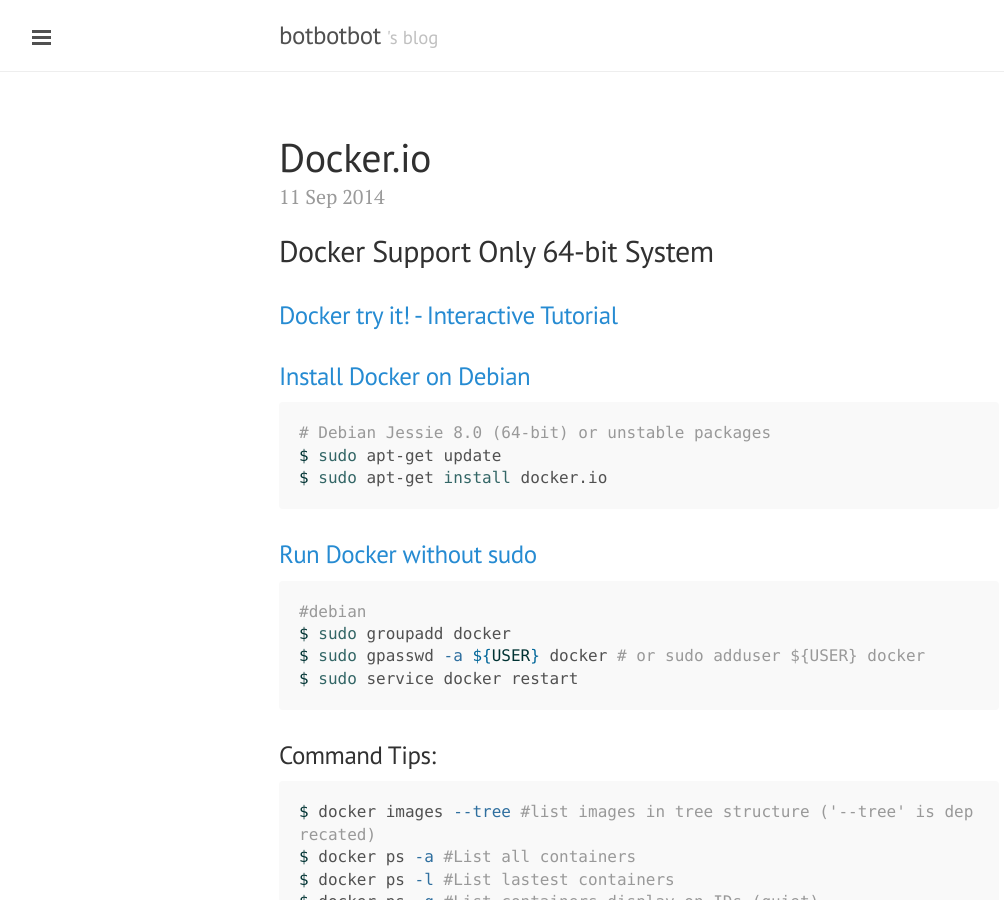
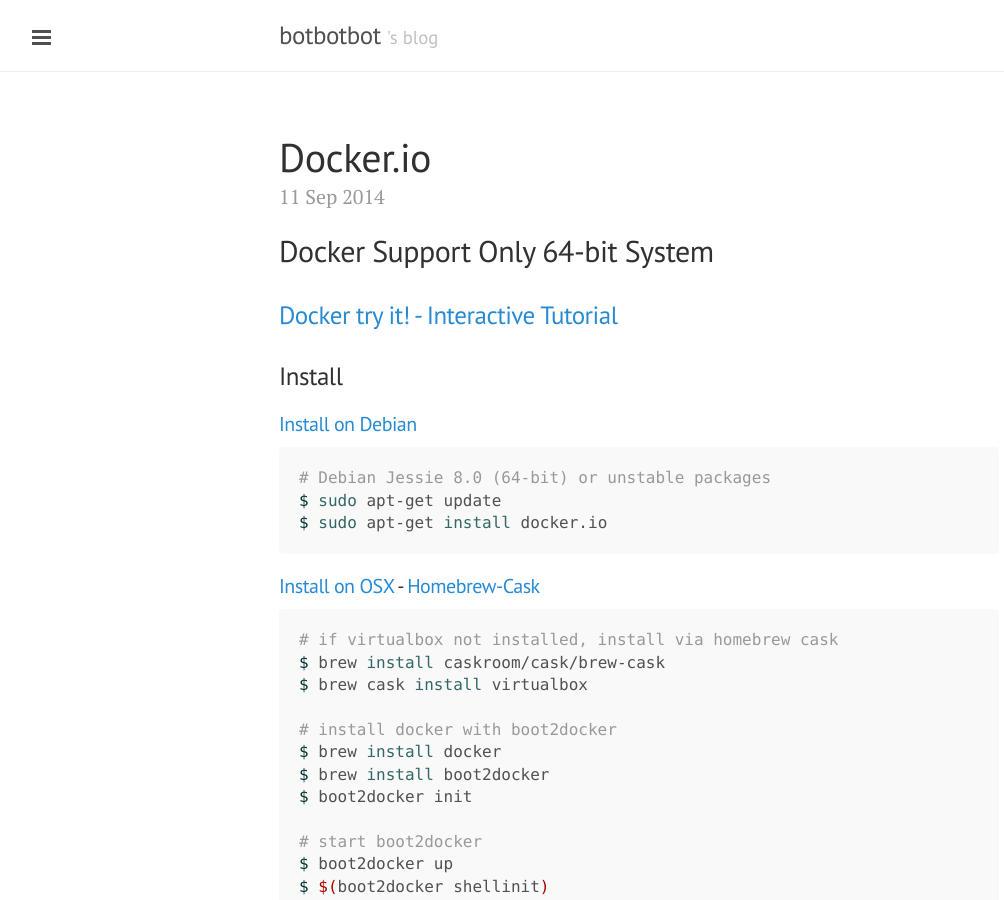
Before and after one commit to ibotdotout/ibotdotout.github.io, a Jekyll site: the page built from _posts/2014-09-11-docker.md, in a window 1280 px wide and 900 px high. Shown: the whole window, without its empty margins (1-1005 px from the left). Built offline with Jekyll 4.4.1, drawn with Linux system fonts in a browser that asks for light colours; Markdown is read by kramdown in place of the engine named in the settings.

Commit message:
update install on osx

````diff
--- a/_posts/2014-09-11-docker.md
+++ b/_posts/2014-09-11-docker.md
@@ -9,12 +9,31 @@ permalink: docker
 
 ### [Docker try it! - Interactive Tutorial](https://www.docker.com/tryit/)
 
-### [Install Docker on Debian](https://docs.docker.com/installation/debian/)
+### Install
+
+#### [Install on Debian](https://docs.docker.com/installation/debian/)
 
 ```sh
 # Debian Jessie 8.0 (64-bit) or unstable packages
 $ sudo apt-get update
 $ sudo apt-get install docker.io
+```
+
+#### [Install on OSX](http://penandpants.com/2014/03/09/docker-via-homebrew/) - [Homebrew-Cask](http://caskroom.io)
+
+```sh
+# if virtualbox not installed, install via homebrew cask
+$ brew install caskroom/cask/brew-cask
+$ brew cask install virtualbox
+
+# install docker with boot2docker
+$ brew install docker
+$ brew install boot2docker
+$ boot2docker init
+
+# start boot2docker
+$ boot2docker up
+$ $(boot2docker shellinit)
 ```
 
 ### [Run Docker without sudo](https://docs.docker.com/installation/debian/#giving-non-root-access)
````
